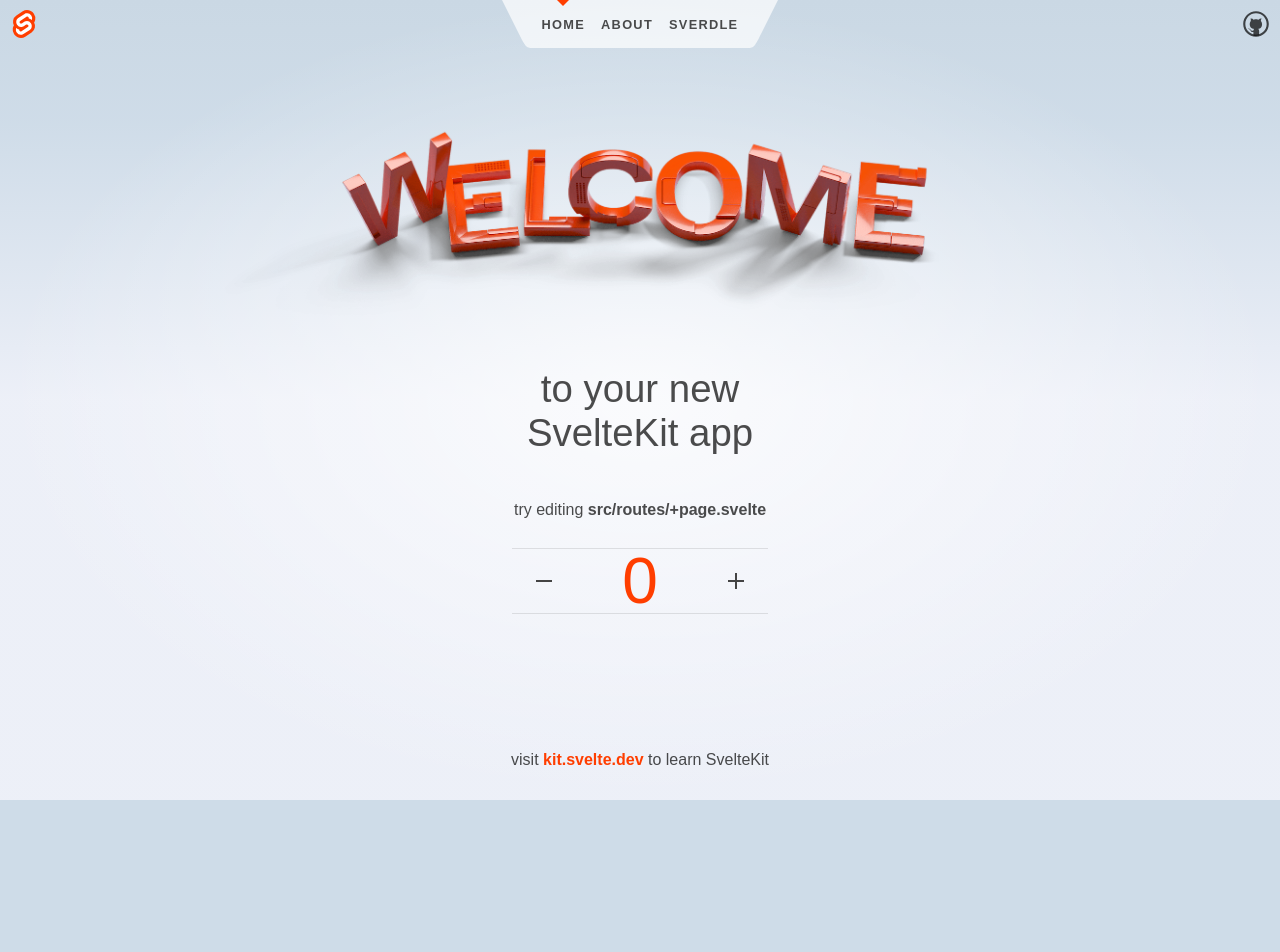
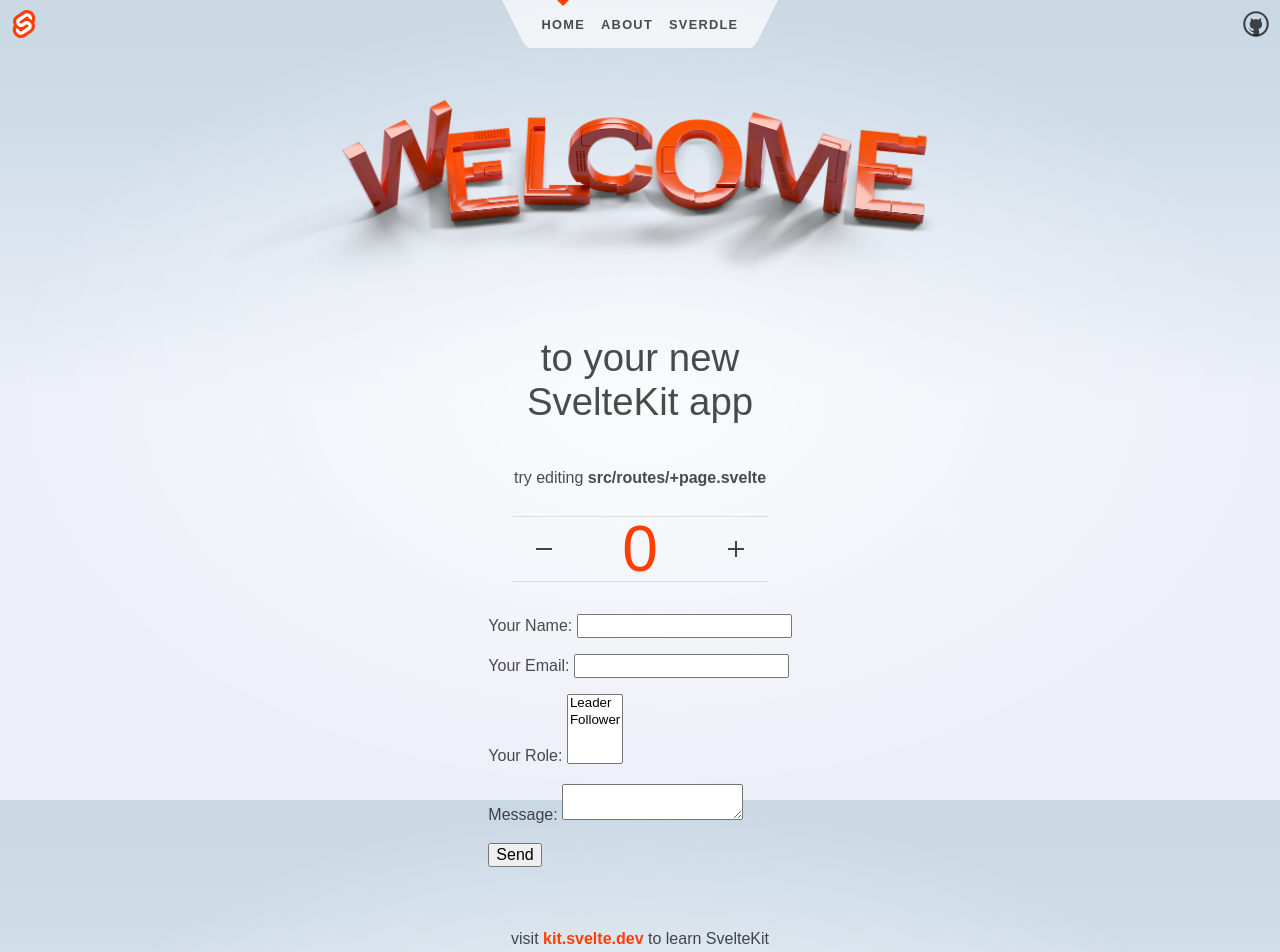
Before and after one commit to nicelion/netlify-test, a SvelteKit app: page / in a window 1280 px wide. Shown: the top 952 px of the page. Before the commit the page ends 800 px from the top, so only its background shows below. Built offline with nearby package versions, Linux system fonts and the light colour scheme.

Commit message:
add form

```diff
--- a/src/app.html
+++ b/src/app.html
@@ -9,4 +9,9 @@
 	<body data-sveltekit-prefetch>
 		<div>%sveltekit.body%</div>
 	</body>
+	<form name="contact" netlify netlify-honeypot="bot-field" hidden>
+		<input type="text" name="name" />
+		<input type="email" name="email" />
+		<textarea name="message"></textarea>
+	  </form>
 </html>
--- a/src/routes/+page.svelte
+++ b/src/routes/+page.svelte
@@ -27,7 +27,7 @@
 
 	<Counter />
 
-	<!-- <form name="contact" method="POST" data-netlify="true">
+	<form name="contact" method="POST" data-netlify="true">
 		<p>
 		  <label>Your Name: <input type="text" name="name" /></label>
 		</p>
@@ -46,7 +46,7 @@
 		<p>
 		  <button type="submit">Send</button>
 		</p>
-	  </form> -->
+	  </form>
 </section>
 
 <style>
--- a/src/routes/about/+page.svelte
+++ b/src/routes/about/+page.svelte
@@ -25,7 +25,7 @@
 	</p>
 </div>
 
-<!-- <form name="contact" method="POST" data-netlify="true">
+<form name="contact" method="POST" data-netlify="true">
 	<p>
 	  <label>Your Name: <input type="text" name="name" /></label>
 	</p>
@@ -44,4 +44,4 @@
 	<p>
 	  <button type="submit">Send</button>
 	</p>
-  </form> -->
+  </form>
```
